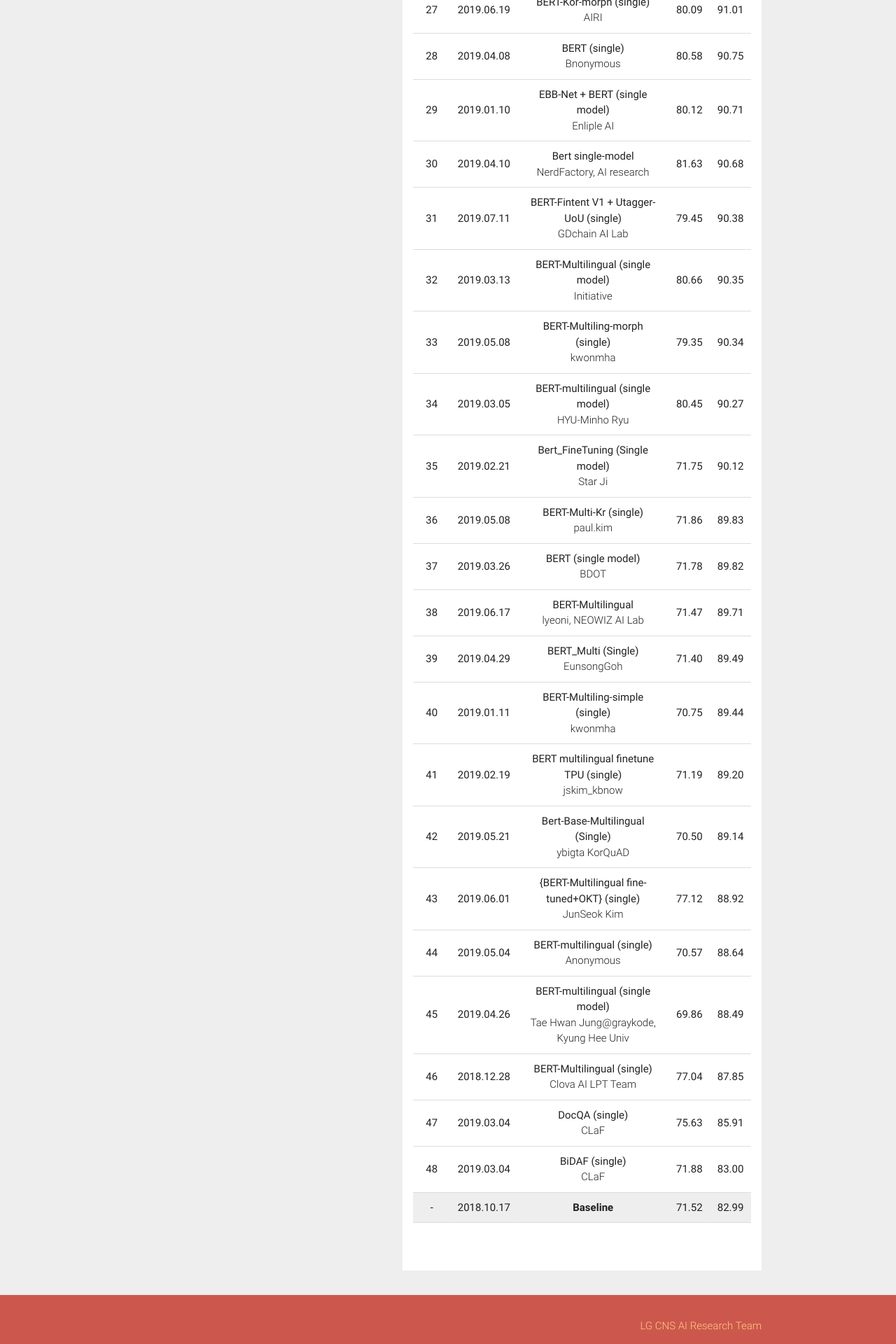
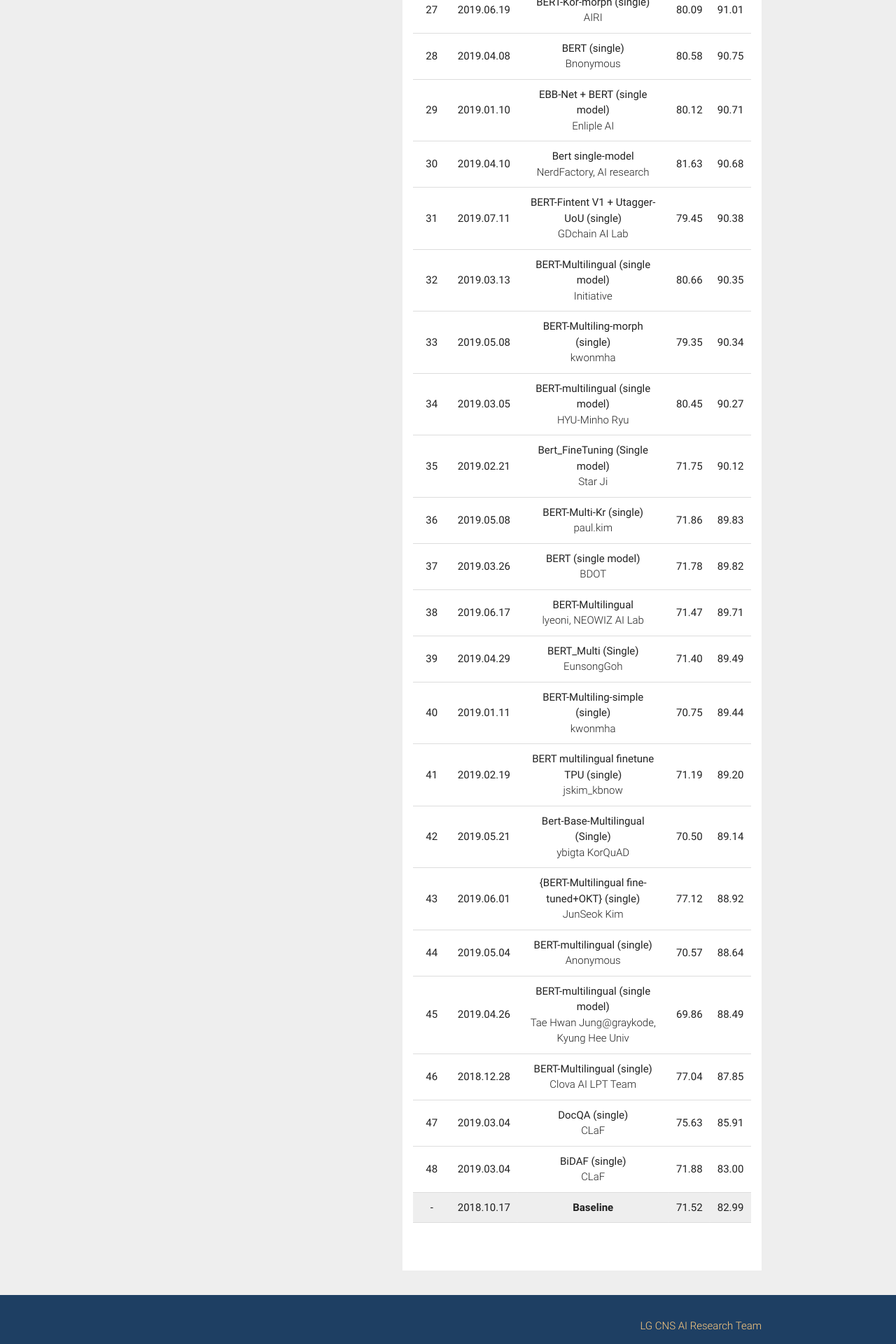
Before and after one commit to korquad/korquad.github.io, a Jekyll site: the page built from index.md, in a window 1280 px wide. Shown: the part 2767-4687 px from the top of the page at 70% size. Built offline with Jekyll 4.4.1, drawn with Linux system fonts in a browser that asks for light colours.

Commit message:
Update footer.html

```diff
--- a/_includes/footer.html
+++ b/_includes/footer.html
@@ -1,4 +1,4 @@
-  <footer class="page-footer" style="background-color:#cc584d">
+  <footer class="page-footer" style="background-color:#1E3F63">
 <!--     <div class="container">
       <div class="row">
         <div class="col l6 s12">
@@ -25,8 +25,8 @@
         </div>
       </div>
     </div> -->
-    <div class="footer-copyright" style="background-color:#cc584d">
-        <div class="container" style="background-color:#cc584d">
+    <div class="footer-copyright" style="background-color:#1E3F63">
+        <div class="container" style="background-color:#1E3F63">
             <div>
                 <!-- Made by <a target="_blank" class="orange-text text-lighten-3" href="http://materializecss.com">Materialize</a> -->
                 <span style="text-align: right; float: right">
```
